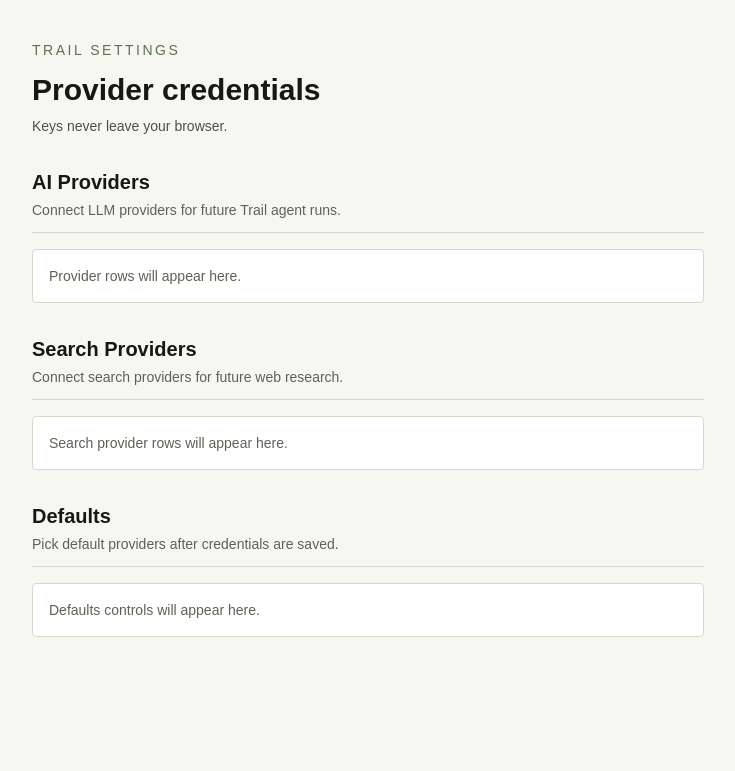
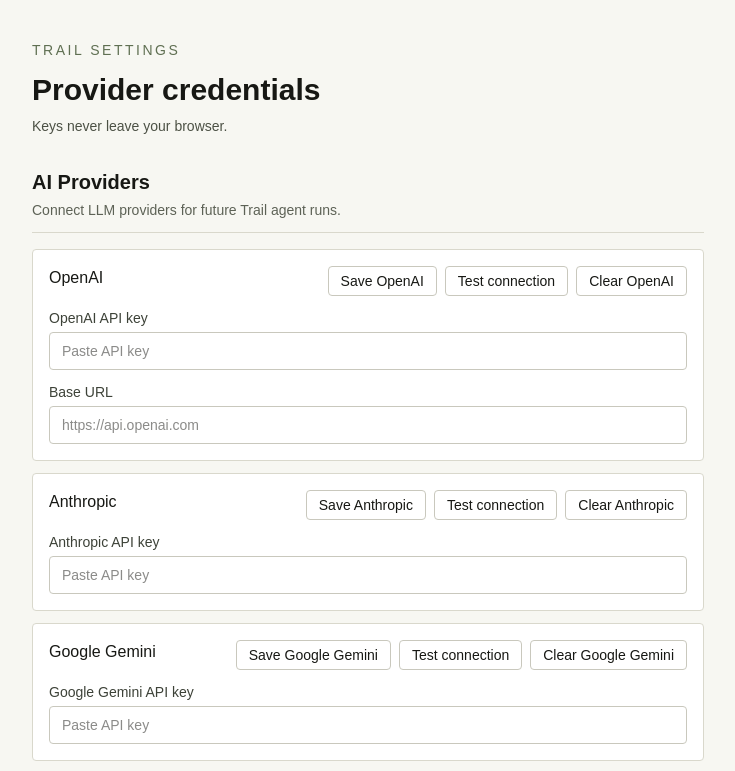
Before and after one commit to saberzou/trail, a Next.js app: page /settings in a window 1280 px wide. Shown: the top 771 px of the page, without its empty margins (272-1007 px from the left). Built offline with nearby package versions, Linux system fonts and the light colour scheme.

Commit message:
feat(settings): API key rows for 6 providers

```diff
--- /dev/null
+++ b/app/settings/_components/ApiKeyRow.tsx
@@ -0,0 +1,127 @@
+"use client";
+
+import { useState } from "react";
+import { testProvider } from "../../../lib/providers/test";
+import { useSettingsStore } from "../../../lib/settings/store";
+import type { ApiKeyProvider, ProviderId } from "../../../lib/settings/types";
+
+type ApiKeyProviderId = Exclude<ProviderId, "copilot">;
+
+type ApiKeyRowProps = {
+  providerId: ApiKeyProviderId;
+  label: string;
+  placeholder?: string;
+  baseUrlField?: boolean;
+};
+
+export function ApiKeyRow({
+  providerId,
+  label,
+  placeholder = "Paste API key",
+  baseUrlField = false,
+}: ApiKeyRowProps) {
+  const saved = useSettingsStore(
+    (state) => state.settings.providers[providerId],
+  ) as ApiKeyProvider | undefined;
+  const setProvider = useSettingsStore((state) => state.setProvider);
+  const clearProvider = useSettingsStore((state) => state.clearProvider);
+  const [apiKey, setApiKey] = useState(saved?.apiKey ?? "");
+  const [baseUrl, setBaseUrl] = useState(saved?.baseUrl ?? "");
+  const [status, setStatus] = useState<string | null>(null);
+  const [testing, setTesting] = useState(false);
+
+  async function save() {
+    await setProvider(providerId, {
+      apiKey,
+      baseUrl: baseUrl.trim() || undefined,
+      kind: "api-key",
+    });
+    setStatus(`${label} credentials saved.`);
+  }
+
+  async function clear() {
+    await clearProvider(providerId);
+    setApiKey("");
+    setBaseUrl("");
+    setStatus(null);
+  }
+
+  async function testConnection() {
+    setTesting(true);
+    setStatus(null);
+    const result = await testProvider(providerId, {
+      apiKey: saved?.apiKey ?? apiKey,
+      baseUrl: saved?.baseUrl ?? (baseUrl.trim() || undefined),
+      kind: "api-key",
+    });
+    setStatus(result.ok ? "✓ Connected" : `✗ ${result.error}`);
+    setTesting(false);
+  }
+
+  return (
+    <div className="space-y-3 rounded border border-[#d9d8cc] bg-white p-4">
+      <div className="flex flex-col gap-3 sm:flex-row sm:items-start sm:justify-between">
+        <div>
+          <h3 className="font-medium text-[#171814]">{label}</h3>
+          {saved ? (
+            <p className="mt-1 text-[#5d6256] text-sm">Credentials saved.</p>
+          ) : null}
+        </div>
+        <div className="flex flex-wrap gap-2">
+          <button
+            className="rounded border border-[#c9c8bd] px-3 py-1 text-sm hover:bg-[#f0f0e8]"
+            onClick={save}
+            type="button"
+          >
+            Save {label}
+          </button>
+          <button
+            className="rounded border border-[#c9c8bd] px-3 py-1 text-sm hover:bg-[#f0f0e8]"
+            disabled={testing}
+            onClick={testConnection}
+            type="button"
+          >
+            {testing ? "Testing..." : "Test connection"}
+          </button>
+          <button
+            className="rounded border border-[#c9c8bd] px-3 py-1 text-sm hover:bg-[#f0f0e8]"
+            onClick={clear}
+            type="button"
+          >
+            Clear {label}
+          </button>
+        </div>
+      </div>
+
+      <label className="block text-[#3d4238] text-sm">
+        {label} API key
+        <input
+          className="mt-1 w-full rounded border border-[#c9c8bd] bg-white px-3 py-2 text-[#171814]"
+          onChange={(event) => setApiKey(event.target.value)}
+          placeholder={placeholder}
+          type="password"
+          value={apiKey}
+        />
+      </label>
+
+      {baseUrlField ? (
+        <label className="block text-[#3d4238] text-sm">
+          Base URL
+          <input
+            className="mt-1 w-full rounded border border-[#c9c8bd] bg-white px-3 py-2 text-[#171814]"
+            onChange={(event) => setBaseUrl(event.target.value)}
+            placeholder="https://api.openai.com"
+            type="url"
+            value={baseUrl}
+          />
+        </label>
+      ) : null}
+
+      {status ? (
+        <p className="text-[#4c5145] text-sm" role="status">
+          {status}
+        </p>
+      ) : null}
+    </div>
+  );
+}
--- a/app/settings/page.tsx
+++ b/app/settings/page.tsx
@@ -1,8 +1,19 @@
 "use client";
 
+import { useEffect } from "react";
+import { hydrateSettings, useSettingsStore } from "../../lib/settings/store";
+import { ApiKeyRow } from "./_components/ApiKeyRow";
 import { SectionHeader } from "./_components/SectionHeader";
 
 export default function SettingsPage() {
+  const hydrated = useSettingsStore((state) => state.hydrated);
+
+  useEffect(() => {
+    if (!hydrated && typeof indexedDB !== "undefined") {
+      void hydrateSettings();
+    }
+  }, [hydrated]);
+
   return (
     <main className="min-h-screen bg-[#f7f7f2] px-6 py-10 text-[#171814]">
       <div className="mx-auto flex max-w-2xl flex-col gap-8">
@@ -23,8 +34,11 @@
             description="Connect LLM providers for future Trail agent runs."
             title="AI Providers"
           />
-          <div className="rounded border border-[#d9d8cc] bg-white p-4 text-[#5d6256] text-sm">
-            Provider rows will appear here.
+          <div className="space-y-3">
+            <ApiKeyRow baseUrlField label="OpenAI" providerId="openai" />
+            <ApiKeyRow label="Anthropic" providerId="anthropic" />
+            <ApiKeyRow label="Google Gemini" providerId="gemini" />
+            <ApiKeyRow label="DeepSeek" providerId="deepseek" />
           </div>
         </section>
 
@@ -33,8 +47,9 @@
             description="Connect search providers for future web research."
             title="Search Providers"
           />
-          <div className="rounded border border-[#d9d8cc] bg-white p-4 text-[#5d6256] text-sm">
-            Search provider rows will appear here.
+          <div className="space-y-3">
+            <ApiKeyRow label="Brave Search" providerId="brave" />
+            <ApiKeyRow label="Tavily" providerId="tavily" />
           </div>
         </section>
 
--- a/components/canvas/TrailCanvas.tsx
+++ b/components/canvas/TrailCanvas.tsx
@@ -1,6 +1,6 @@
 "use client";
 
-import { Tldraw, createShapeId, type TLShapePartial } from "tldraw";
+import { createShapeId, type TLShapePartial, Tldraw } from "tldraw";
 import "tldraw/tldraw.css";
 import {
   type WebpageNodeShape,
--- a/components/canvas/shapes/WebpageNode.tsx
+++ b/components/canvas/shapes/WebpageNode.tsx
@@ -69,6 +69,7 @@
       );
     case "screenshot":
       return (
+        // biome-ignore lint/performance/noImgElement: tldraw shape previews use a plain image inside the canvas.
         <img
           alt=""
           className="h-full w-full object-cover"
--- a/components/canvas/shapes/WebpageNodeUtil.ts
+++ b/components/canvas/shapes/WebpageNodeUtil.ts
@@ -54,10 +54,13 @@
   }
 
   override component(shape: WebpageNodeShape) {
-    return createElement(HTMLContainer, {
-      children: createElement(WebpageNode, { shape }),
-      style: { height: HEIGHT, width: WIDTH },
-    });
+    return createElement(
+      HTMLContainer,
+      {
+        style: { height: HEIGHT, width: WIDTH },
+      },
+      createElement(WebpageNode, { shape }),
+    );
   }
 
   override indicator() {
--- a/lib/settings/crypto-storage.ts
+++ b/lib/settings/crypto-storage.ts
@@ -1,4 +1,4 @@
-import { openDB, type IDBPDatabase } from "idb";
+import { type IDBPDatabase, openDB } from "idb";
 
 const DB_NAME = "trail";
 const DB_VERSION = 1;
```
Also changed, not shown: 2 other files (tests, documents, lock files or other folders).
